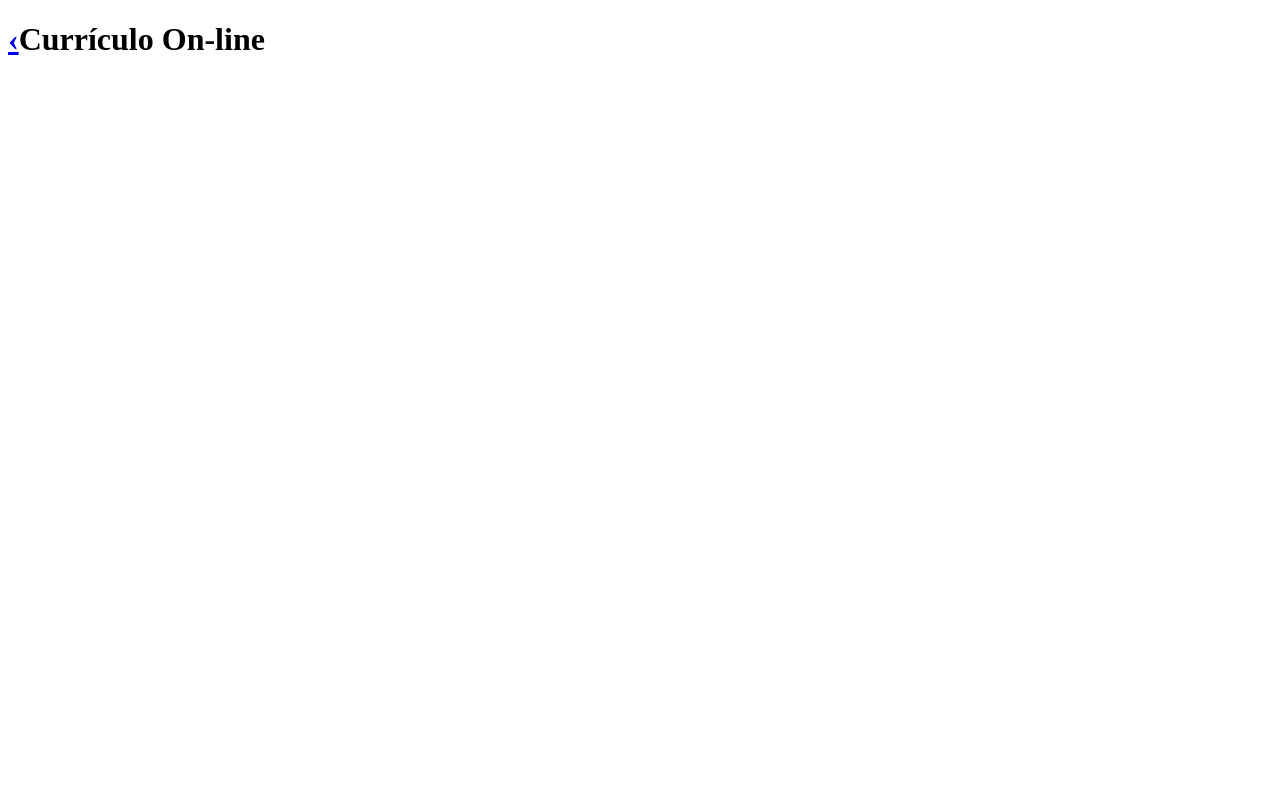
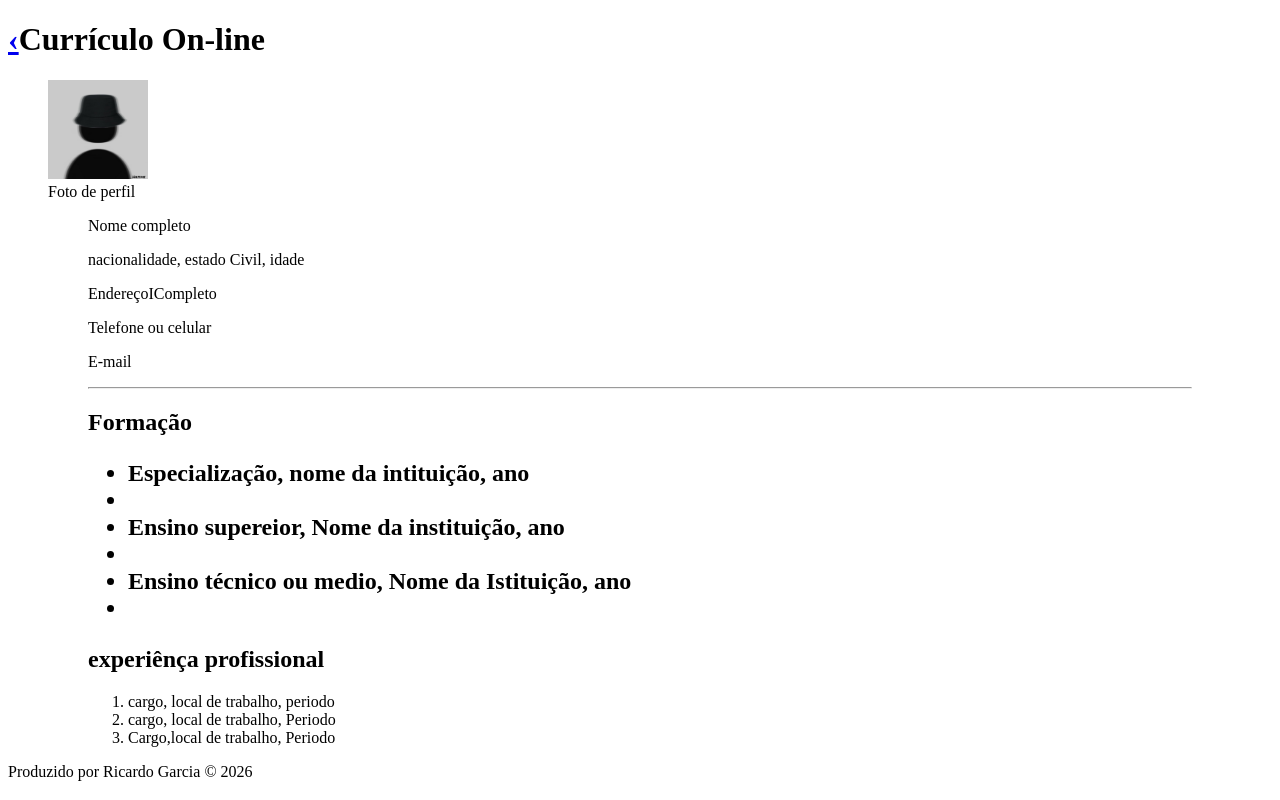
Before and after one commit to RicardoGB27/AMS, a plain HTML site: page curriculo/Pages/Curriculo.html in a window 1280 px wide. Drawn offline with Linux system fonts and the light colour scheme.

Commit message:
Add files via upload

```diff
--- a/curriculo/Pages/Curriculo.html
+++ b/curriculo/Pages/Curriculo.html
@@ -7,9 +7,35 @@
 </head>
 <body>
     <main>
-        <header>
-            <h1><span><a href="../index.html">&lsaquo;</a></span>Currículo On-line</h1>
-        </header>
-    </main>
+    <header>
+        <h1><span><a href="../index.html">&lsaquo;</a></span>Currículo On-line</h1>
+    </header>
+    <section>
+        <figure>
+            <img src="../imagens/acf8ae248bca7082b8616439931ea495.jpg" alt="Foto" width="100px" id="Foto">
+            <figcaption> Foto de perfil</figcaption>
+        <figure>
+        <p>Nome completo </p>
+        <p>nacionalidade, estado Civil, idade</p>
+        <p>EndereçoICompleto <p>
+        <p>Telefone ou celular <p>
+        <p>E-mail <p>
+        <hr>
+        <h2> Formação <h2>
+
+            <ul>
+               <li>Especialização, nome da intituição, ano<li>
+               <li>Ensino supereior, Nome da instituição, ano<li>
+               <li>Ensino técnico ou medio, Nome da Istituição, ano<li>
+            </ul>
+
+            <h2>experiênça profissional </h2>
+        <ol>
+        <li>cargo, local de trabalho, periodo</li>
+        <li>cargo, local de trabalho, Periodo</li>
+        <li>Cargo,local de trabalho, Periodo</li>
+     </section>
+        <footer>Produzido por Ricardo Garcia &copy; 2026</footer>
+    <main>
 </body>
 </html>
```
Also changed, not shown: curriculo/Pages/config.html (added, +20 -0 lines), curriculo/imagens/acf8ae248bca7082b8616439931ea495.jpg (added), curriculo/imagens/icone-da-conta-icone-do-usuario-graficos-vetoriais_292645-552.avif (added).
